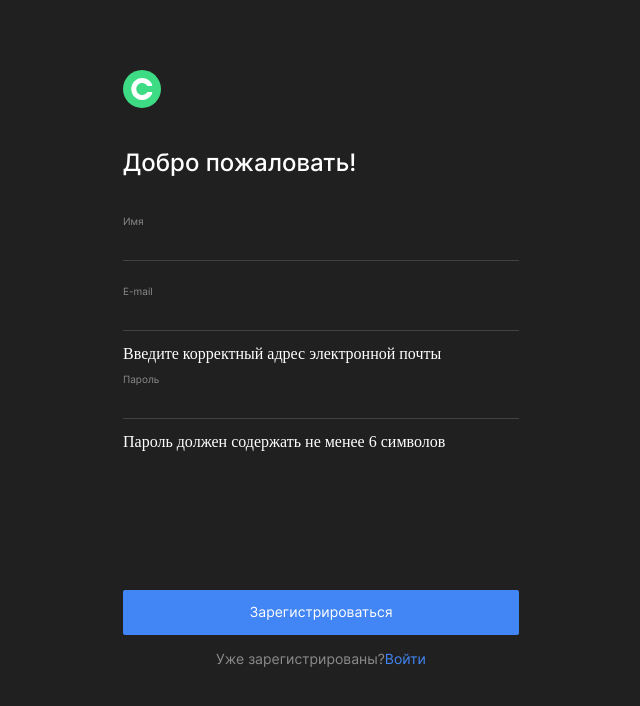
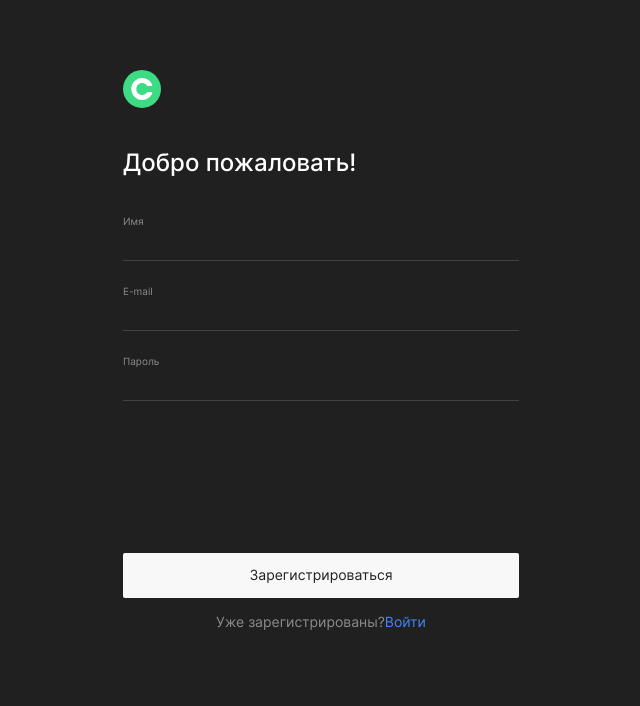
Before and after one commit to Helinter/movies-explorer-frontend, a React (Create React App) app: page /signup in a window 1280 px wide. Shown: the top 706 px of the page, without its empty margins (319-959 px from the left). Built offline with nearby package versions, Linux system fonts and the light colour scheme; the HTML template or start-up script is replaced by a standard one.

Commit message:
дисейбл кнопки сабмита логина и регистрации если данные не валидны

```diff
--- a/src/components/Login/Login.css
+++ b/src/components/Login/Login.css
@@ -29,3 +29,8 @@
     font-size: 12px;
   }
 }
+
+.signin__button_disabled{
+  background: #F8F8F8;
+  color: #202020;
+}
--- a/src/components/Login/Login.js
+++ b/src/components/Login/Login.js
@@ -1,4 +1,4 @@
-import React from 'react';
+import React, { useState, useEffect } from 'react';
 import Header from '../Header/Header';
 import { Link, useNavigate } from 'react-router-dom';
 import { api } from '../../utils/MainApi';
@@ -9,12 +9,27 @@ import { useFormWithValidation } from '../FormValidator/FormValidator';
 function Login({ setIsLogedin }) {
   const { updateCurrentUser } = useCurrentUser();
   const navigate = useNavigate();
-  const { values, handleChange, isValid, validateEmail, validatePassword } = useFormWithValidation();
+  const {
+    values,
+    handleChange,
+    isValid,
+    validateEmail,
+    validatePassword,
+    errors,
+  } = useFormWithValidation();
+  const [hasErrors, setHasErrors] = useState(true); // Инициализируем как true
+
+  useEffect(() => {
+    // Проверка наличия ошибок в значениях
+    setHasErrors(
+      !!validateEmail(values.email) || !!validatePassword(values.password)
+    );
+  }, [values, validateEmail, validatePassword]);
 
   const handleLogin = async (e) => {
     e.preventDefault();
 
-    if (isValid) {
+    if (!hasErrors && isValid) {
       try {
         const response = await api.login(values.email, values.password);
         if (response.token) {
@@ -46,7 +61,7 @@ function Login({ setIsLogedin }) {
           <div className="register__input-container">
             <input
               id="registerEmail"
-              className="signup__input"
+              className={`signup__input ${errors.email && 'signup__input_error'}`}
               minLength="2"
               maxLength="30"
               type="text"
@@ -55,16 +70,20 @@ function Login({ setIsLogedin }) {
               onChange={handleChange}
               value={values.email || ''}
             />
+            {values.email && (
+              <span className="signup__error-message">
+                {validateEmail(values.email)}
+              </span>
+            )}
             <label className="register__input-label" htmlFor="registerEmail">
               E-mail
             </label>
           </div>
-          <span>{validateEmail(values.email)}</span>
 
           <div className="register__input-container">
             <input
               id="registerPassword"
-              className="signup__input"
+              className={`signup__input ${errors.password && 'signup__input_error'}`}
               minLength="2"
               maxLength="30"
               type="password"
@@ -73,13 +92,22 @@ function Login({ setIsLogedin }) {
               onChange={handleChange}
               value={values.password || ''}
             />
+            {values.password && (
+              <span className="signup__error-message">
+                {validatePassword(values.password)}
+              </span>
+            )}
             <label className="register__input-label" htmlFor="registerPassword">
               Пароль
             </label>
           </div>
-          <span>{validatePassword(values.password)}</span>
 
-          <button type="submit" className="signin__button" id="SignInSubmit" disabled={!isValid}>
+          <button
+            type="submit"
+            className={`signin__button ${hasErrors && 'signin__button_disabled'}`}
+            id="SignInSubmit"
+            disabled={hasErrors}
+          >
             Войти
           </button>
         </form>
--- a/src/components/Register/Register.css
+++ b/src/components/Register/Register.css
@@ -174,3 +174,8 @@ line-height: 29.05px;
     margin-bottom: 70px;
   }
 }
+
+.signup__button_disabled{
+  background: #F8F8F8;
+  color: #202020;
+}
--- a/src/components/Register/Register.js
+++ b/src/components/Register/Register.js
@@ -1,25 +1,46 @@
-import React from 'react';
+import React, { useEffect, useState } from 'react';
 import Header from '../Header/Header';
 import { Link } from 'react-router-dom';
 import { api } from '../../utils/MainApi';
 import { useFormWithValidation } from '../FormValidator/FormValidator';
 import Union from '../../images/Union.svg';
 import Unioner from '../../images/Unioner.svg';
-import {  useNavigate } from 'react-router-dom';
+import { useNavigate } from 'react-router-dom';
 import { setToken } from '../TokenHelper/TokenHelper';
 import { useCurrentUser } from '../../context/CurrentUserContext';
 
 function Register({ setIsRegistered, setImageSrc, setError, setIsLogedin }) {
-  const { values, handleChange, isValid, validateEmail, validateName, validatePassword } = useFormWithValidation();
+  const {
+    values,
+    handleChange,
+    validateEmail,
+    validateName,
+    validatePassword,
+    errors,
+  } = useFormWithValidation();
+  const [hasErrors, setHasErrors] = useState(true); // Инициализируем как true
   const { updateCurrentUser } = useCurrentUser();
   const navigate = useNavigate();
+
+  useEffect(() => {
+    // Проверка наличия ошибок в значениях
+    setHasErrors(
+      !!validateName(values.name) ||
+      !!validateEmail(values.email) ||
+      !!validatePassword(values.password)
+    );
+  }, [values, validateName, validateEmail, validatePassword]);
 
   const handleRegister = async (e) => {
     e.preventDefault();
 
-    if (isValid) {
+    if (!hasErrors) {
       try {
-        const response = await api.createUser(values.name, values.email, values.password);
+        const response = await api.createUser(
+          values.name,
+          values.email,
+          values.password
+        );
         console.log('Успешная регистрация:', response);
         setIsRegistered(true);
         setImageSrc(Union);
@@ -33,14 +54,19 @@ function Register({ setIsRegistered, setImageSrc, setError, setIsLogedin }) {
             updateCurrentUser(userData);
 
             if (!storedCurrentUser) {
-              localStorage.setItem('currentUser', JSON.stringify(userData));
+              localStorage.setItem(
+                'currentUser',
+                JSON.stringify(userData)
+              );
             }
           }
           navigate('/movies');
         }
       } catch (error) {
         console.error('Ошибка регистрации:', error);
-        setError(error.message || 'Что-то пошло не так! Попробуйте ещё раз.');
+        setError(
+          error.message || 'Что-то пошло не так! Попробуйте ещё раз.'
+        );
         setImageSrc(Unioner);
       }
     }
@@ -51,12 +77,11 @@ function Register({ setIsRegistered, setImageSrc, setError, setIsLogedin }) {
       <Header />
       <section className="register">
         <h1 className="register__title">Добро пожаловать!</h1>
-        <form onSubmit={handleRegister}>
+        <form onSubmit={handleRegister} noValidate>
           <div className="register__input-container">
             <input
               id="registerName"
-              className="signup__input"
-              minLength="2"
+              className={`signup__input ${errors.name && 'signup__input_error'}`}
               maxLength="30"
               type="text"
               name="name"
@@ -64,17 +89,18 @@ function Register({ setIsRegistered, setImageSrc, setError, setIsLogedin }) {
               onChange={handleChange}
               value={values.name || ''}
             />
+            {values.name && (
+              <span className="signup__error-message">{validateName(values.name)}</span>
+            )}
             <label className="register__input-label" htmlFor="registerName">
               Имя
             </label>
           </div>
-          <span>{validateName(values.name)}</span>
 
           <div className="register__input-container">
             <input
               id="registerEmail"
-              className="signup__input"
-              minLength="2"
+              className={`signup__input ${errors.email && 'signup__input_error'}`}
               maxLength="30"
               type="text"
               name="email"
@@ -82,17 +108,18 @@ function Register({ setIsRegistered, setImageSrc, setError, setIsLogedin }) {
               onChange={handleChange}
               value={values.email || ''}
             />
+            {values.email && (
+              <span className="signup__error-message">{validateEmail(values.email)}</span>
+            )}
             <label className="register__input-label" htmlFor="registerEmail">
               E-mail
             </label>
           </div>
-          <span>{validateEmail(values.email)}</span>
 
           <div className="register__input-container">
             <input
               id="registerPassword"
-              className="signup__input"
-              minLength="2"
+              className={`signup__input ${errors.password && 'signup__input_error'}`}
               maxLength="30"
               type="password"
               name="password"
@@ -100,13 +127,20 @@ function Register({ setIsRegistered, setImageSrc, setError, setIsLogedin }) {
               onChange={handleChange}
               value={values.password || ''}
             />
+            {values.password && (
+              <span className="signup__error-message">{validatePassword(values.password)}</span>
+            )}
             <label className="register__input-label" htmlFor="registerPassword">
               Пароль
             </label>
           </div>
-          <span>{validatePassword(values.password)}</span>
 
-          <button type="submit" className="signup__button" id="SignInSubmit" disabled={!isValid}>
+          <button
+            type="submit"
+            className={`signup__button ${hasErrors && 'signup__button_disabled'}`}
+            id="SignInSubmit"
+            disabled={hasErrors}
+          >
             Зарегистрироваться
           </button>
         </form>
```
Also changed, not shown: src/components/SignIn/SignIn.js (deleted, +0 -23 lines).
